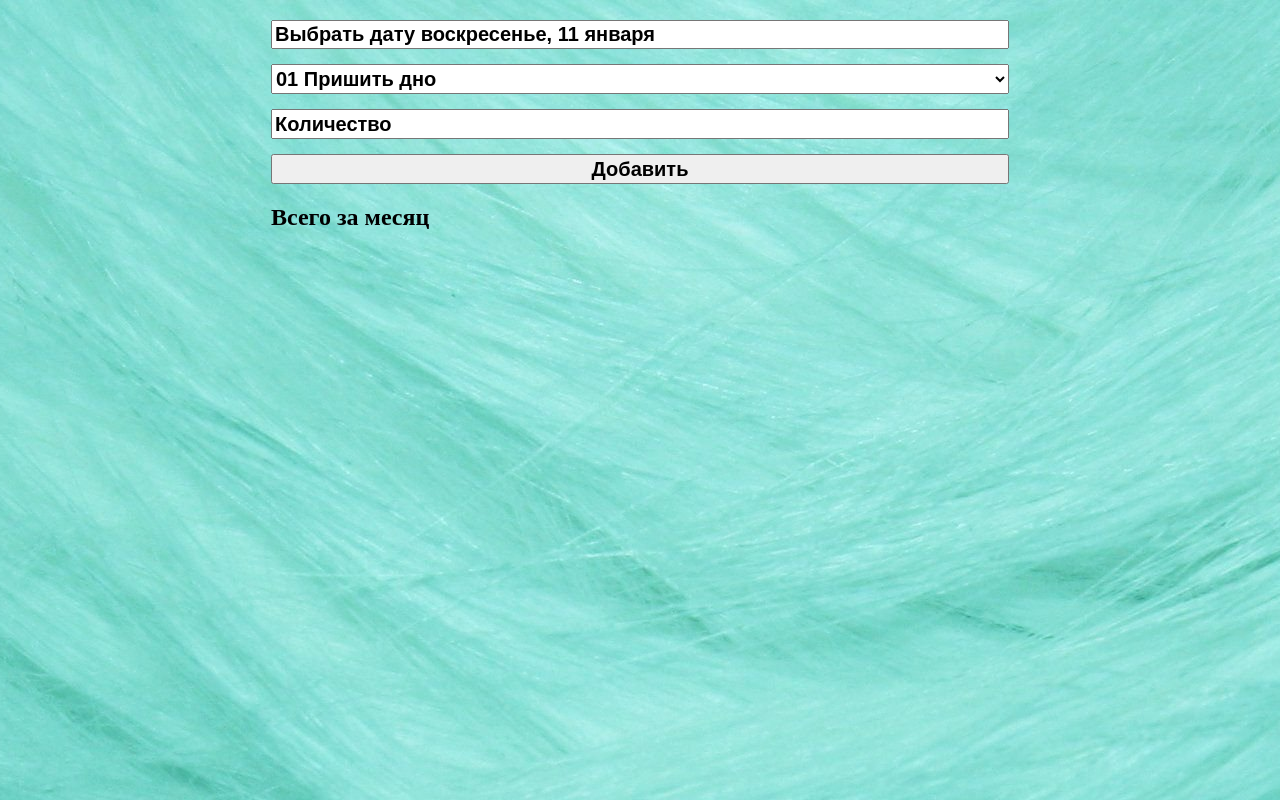
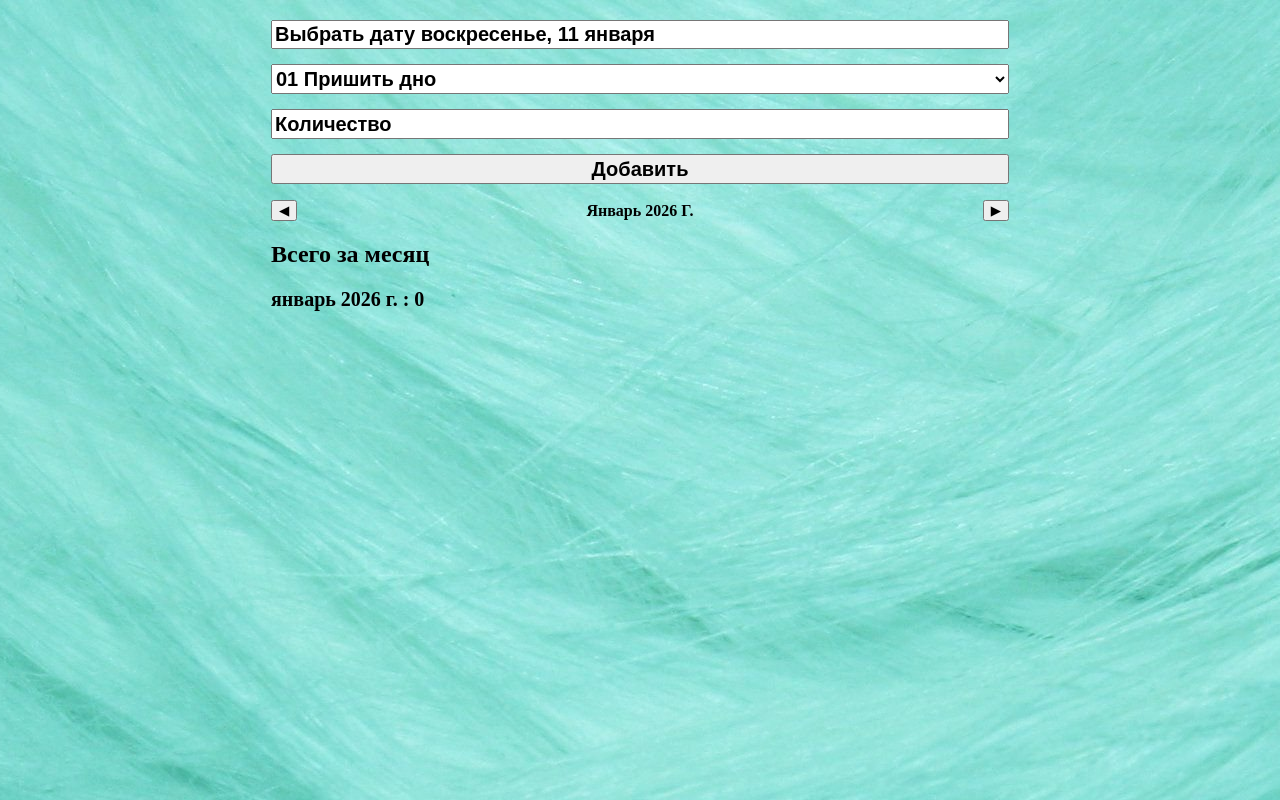
Before and after one commit to NKapaev/SalaryCalc, a React (Vite) app: page / in a window 1280 px wide. Built offline with nearby package versions, Linux system fonts and the light colour scheme.

Commit message:
Adds view month data functional

```diff
--- a/src/App.css
+++ b/src/App.css
@@ -13,6 +13,10 @@
   font-size: 20px;
 }
 
+.main-input-container {
+  width: 100%;
+}
+
 @media screen and (max-width: 767px) {
   .container {
     max-width: 480px;
--- a/src/App.tsx
+++ b/src/App.tsx
@@ -6,22 +6,49 @@ import DatePicker from './components/dataPicker/DatePicker';
 import DayTable from './components/table/DayTable';
 
 import MonthlySummary from './components/table/MonthlySummary';
+import MonthNavigator from './components/monthNavigator/MonthNavigator';
+
 import { calculateMonthlyTotals } from './helpers/production';
+import { addProductionByDate, removeProductionRow } from './helpers/production';
 
 import type { FormData, ProductionByDate } from './types';
-import { removeProductionRow } from './helpers/production';
-import { addProductionByDate } from './helpers/production';
 
 function App() {
+  // 👉 месяц, который ПОКАЗЫВАЕМ
+  const [displayMonth, setDisplayMonth] = useState(
+    new Date(new Date().getFullYear(), new Date().getMonth(), 1),
+  );
+
+  // 👉 дата, на которую ВВОДИМ данные
+  const [selectedDate, setSelectedDate] = useState(new Date());
+
+  // 👉 основные данные
   const [productionByDate, setProductionByDate] = useState<ProductionByDate>(
     () => {
       const saved = localStorage.getItem('production');
       return saved ? JSON.parse(saved) : {};
     },
   );
+
+  // ✅ СЧИТАЕМ totals ПОСЛЕ того, как есть productionByDate
   const monthlyTotals = calculateMonthlyTotals(productionByDate);
 
-  const [selectedDate, setSelectedDate] = useState(new Date());
+  const monthKey = `${displayMonth.getFullYear()}-${String(
+    displayMonth.getMonth() + 1,
+  ).padStart(2, '0')}`;
+
+  const currentMonthSum = monthlyTotals[monthKey] ?? 0;
+
+  const monthLabel = displayMonth.toLocaleDateString('ru-RU', {
+    month: 'long',
+    year: 'numeric',
+  });
+
+  const filteredByMonth = Object.fromEntries(
+    Object.entries(productionByDate).filter(([dateKey]) =>
+      dateKey.startsWith(monthKey),
+    ),
+  );
 
   function handleFormSubmit(formData: FormData) {
     setProductionByDate(prev =>
@@ -35,19 +62,24 @@ function App() {
 
   return (
     <div className="container">
+      <div className="main-input-container">
         <DatePicker
           className="datePicker"
           withInput
           onChange={date => setSelectedDate(date)}
         />
+
         <InputForm onSubmit={handleFormSubmit} />
-      <MonthlySummary totals={monthlyTotals} />
-      {Object.entries(productionByDate)
+
+        <MonthNavigator month={displayMonth} onChange={setDisplayMonth} />
+      </div>
+
+      <MonthlySummary monthLabel={monthLabel} sum={currentMonthSum} />
+
+      {Object.entries(filteredByMonth)
         .sort()
         .reverse()
-        .map(([date, rows]) => {
-          console.log(date);
-          return (
+        .map(([date, rows]) => (
           <DayTable
             key={date}
             date={date}
@@ -58,8 +90,7 @@ function App() {
               )
             }
           />
-          );
-        })}
+        ))}
     </div>
   );
 }
--- a/src/components/inputForm/InputForm.tsx
+++ b/src/components/inputForm/InputForm.tsx
@@ -37,10 +37,13 @@ export default function InputForm({ onSubmit }: InputFormProps) {
         className={`${styles.input} input`}
         value={code}
         onChange={e => setCode(e.target.value)}
-        // placeholder="Код"
       >
         {products.map(product => (
-          <option key={product.code} value={product.code}>
+          <option
+            className={styles.selectOption}
+            key={product.code}
+            value={product.code}
+          >
             {product.code} {product.name}
           </option>
         ))}
--- /dev/null
+++ b/src/components/monthNavigator/MonthNavigator.tsx
@@ -0,0 +1,32 @@
+import styles from './monthNavigator.module.css';
+
+interface MonthNavigatorProps {
+  month: Date;
+  onChange: (newMonth: Date) => void;
+}
+
+export default function MonthNavigator({
+  month,
+  onChange,
+}: MonthNavigatorProps) {
+  function prevMonth() {
+    onChange(new Date(month.getFullYear(), month.getMonth() - 1, 1));
+  }
+
+  function nextMonth() {
+    onChange(new Date(month.getFullYear(), month.getMonth() + 1, 1));
+  }
+
+  const label = month.toLocaleDateString('ru-RU', {
+    month: 'long',
+    year: 'numeric',
+  });
+
+  return (
+    <div className={styles.navigator}>
+      <button onClick={prevMonth}>◀</button>
+      <span className={styles.label}>{label}</span>
+      <button onClick={nextMonth}>▶</button>
+    </div>
+  );
+}
--- /dev/null
+++ b/src/components/monthNavigator/monthNavigator.module.css
@@ -0,0 +1,13 @@
+.navigator {
+  width: 100%;
+  display: flex;
+  align-items: center;
+  justify-content: space-between;
+  gap: 12px;
+  margin: 16px 0;
+}
+
+.label {
+  font-weight: 600;
+  text-transform: capitalize;
+}
--- a/src/components/table/MonthlySummary.tsx
+++ b/src/components/table/MonthlySummary.tsx
@@ -1,21 +1,23 @@
 import styles from './dayTable.module.css';
 
 interface MonthlySummaryProps {
-  totals: Record<string, number>;
+  monthLabel: string;
+  sum: number;
 }
 
-export default function MonthlySummary({ totals }: MonthlySummaryProps) {
+export default function MonthlySummary({
+  monthLabel,
+  sum,
+}: MonthlySummaryProps) {
   return (
     <div className="monthly-summary">
       <h2>Всего за месяц</h2>
 
-      {Object.entries(totals).map(([month, sum]) => (
-        <div key={month} className="month-row">
-          <p className={styles.monthlySummary}>
-            {month} : {sum}
-          </p>
-        </div>
-      ))}
+      <div className="month-row">
+        <p className={styles.monthlySummary}>
+          {monthLabel} : {sum}
+        </p>
+      </div>
     </div>
   );
 }
--- /dev/null
+++ b/src/helpers/date.ts
@@ -0,0 +1,24 @@
+// ключ месяца в формате YYYY-MM
+export function getMonthKey(date: Date): string {
+  const year = date.getFullYear();
+  const month = String(date.getMonth() + 1).padStart(2, '0');
+  return `${year}-${month}`;
+}
+
+// первый день месяца
+export function startOfMonth(date: Date): Date {
+  return new Date(date.getFullYear(), date.getMonth(), 1);
+}
+
+// сдвиг месяца (для стрелок ◀ ▶)
+export function addMonths(date: Date, offset: number): Date {
+  return new Date(date.getFullYear(), date.getMonth() + offset, 1);
+}
+
+// заголовок месяца для UI
+export function formatMonthTitle(date: Date): string {
+  return date.toLocaleDateString('ru-RU', {
+    month: 'long',
+    year: 'numeric',
+  });
+}
--- a/src/helpers/production.ts
+++ b/src/helpers/production.ts
@@ -5,6 +5,22 @@ import type {
   StoredProductionRow,
   ProductionRow,
 } from '../types';
+
+import { getMonthKey } from './date';
+
+/**
+ * Оставляет только записи выбранного месяца
+ */
+export function filterProductionByMonth(
+  data: ProductionByDate,
+  month: Date,
+): ProductionByDate {
+  const monthKey = getMonthKey(month); // YYYY-MM
+
+  return Object.fromEntries(
+    Object.entries(data).filter(([dateKey]) => dateKey.startsWith(monthKey)),
+  );
+}
 
 export function formatDateKey(date: Date): string {
   const y = date.getFullYear();
```
Lines whose indentation alone changed are shown as unchanged.
